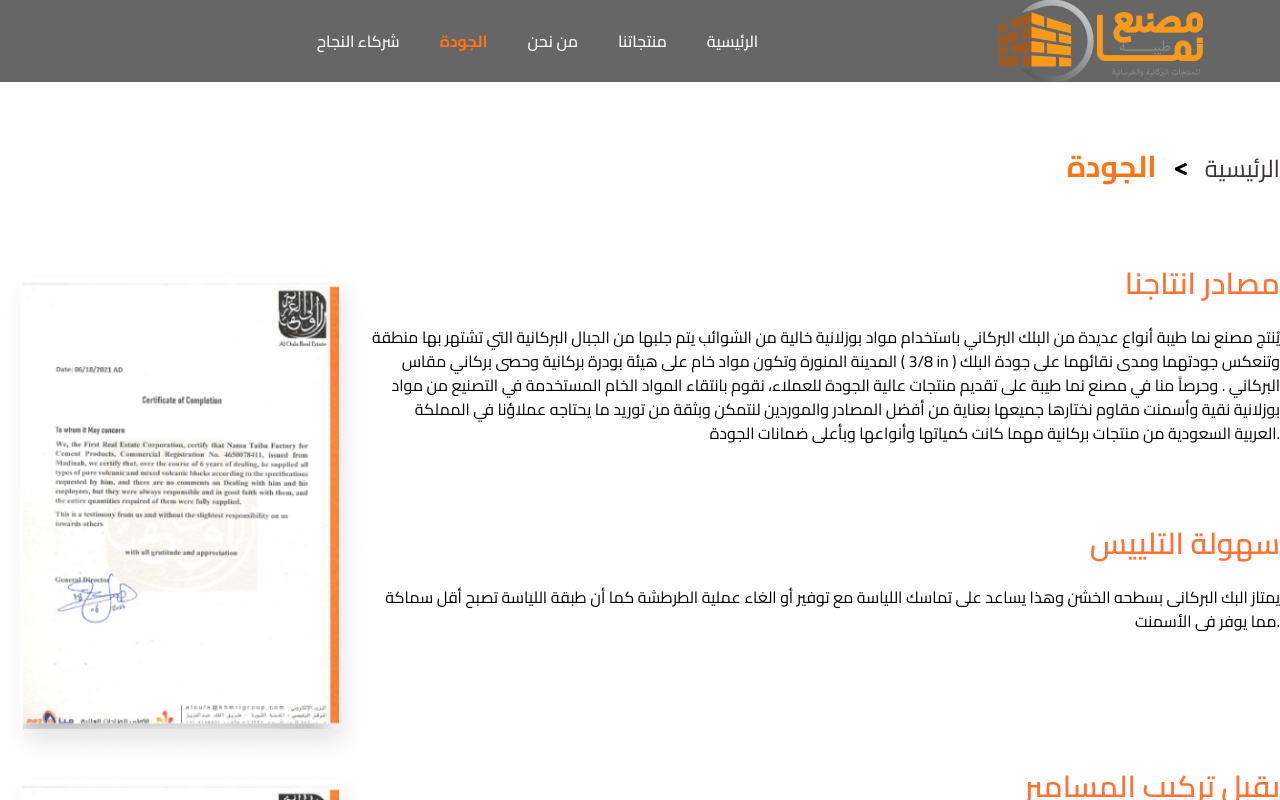
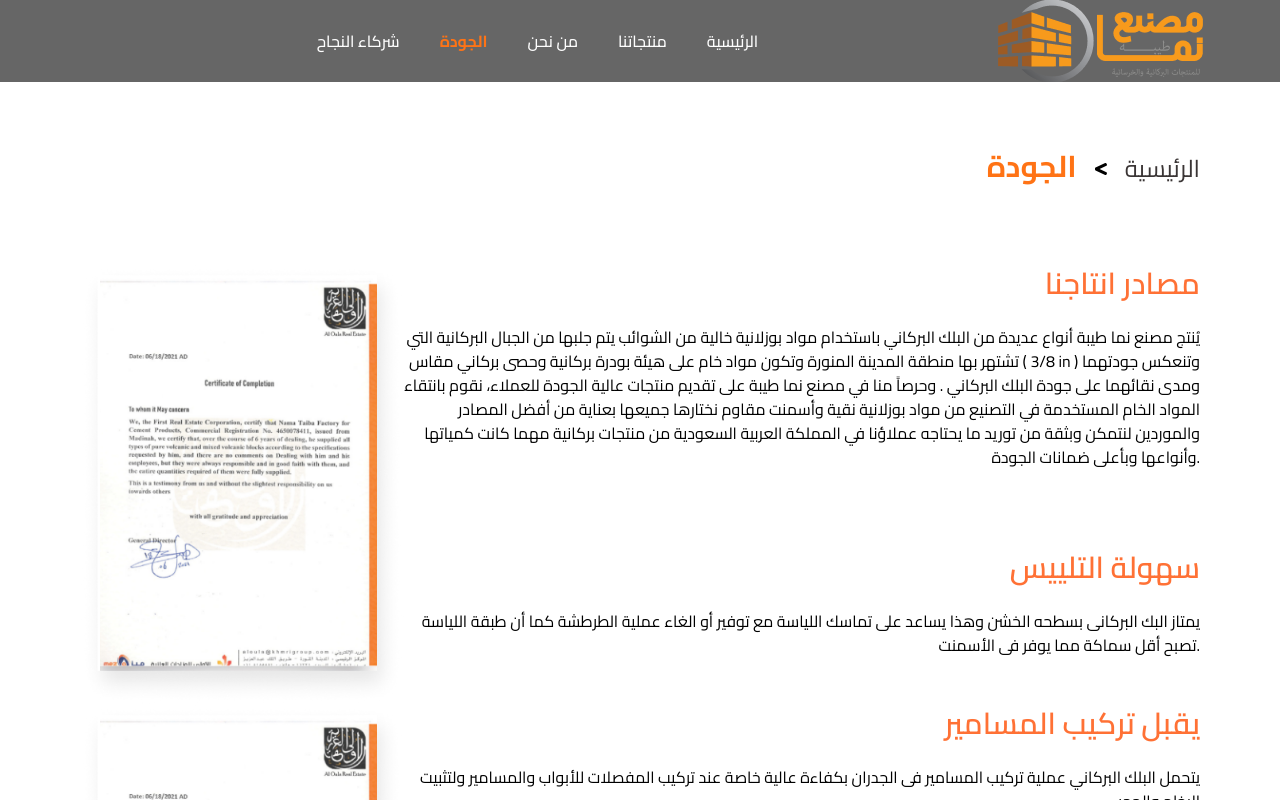
Before and after one commit to abdallamfathy/nama-project, a React (Vite) app: page /quality in a window 1280 px wide. Shown: the top 800 px of the page. Built offline with nearby package versions, Linux system fonts and the light colour scheme.

Commit message:
edit quality page px

```diff
--- a/src/pages/QualityPage.jsx
+++ b/src/pages/QualityPage.jsx
@@ -13,7 +13,7 @@ const QualityPage = () => {
         textColor="text-[#3A3535] border-b border-[#ff731573]"
         socialDisplay="hidden"
       />
-      <div className="container mx-auto ">
+      <div className="mx-20 ">
         <div className="flex justify-end py-20 items-baseline gap-4">
           <h1 className="text-3xl font-bold text-[#FF7315]">الجودة</h1>
           <span>
```
